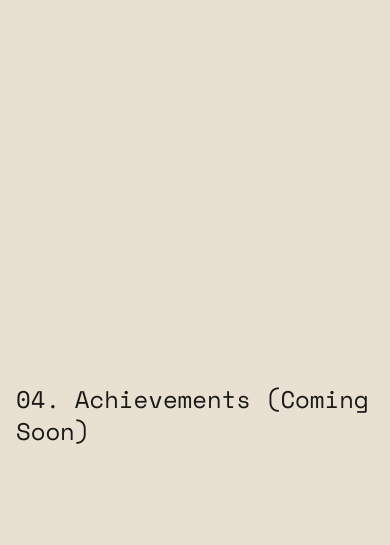
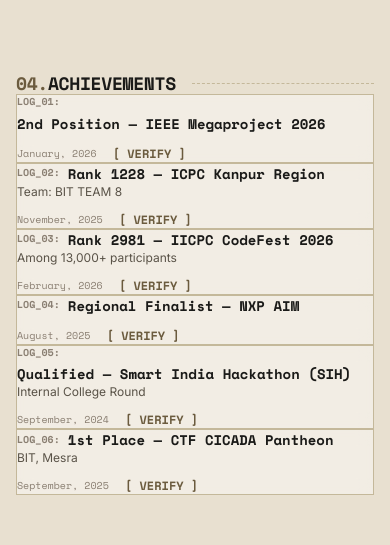
Before and after one commit to anasghayas/Portfolio, a React (Vite) app: page / in a window 390 px wide. Shown: the part 4166-4711 px from the top of the page. Built offline with nearby package versions, Linux system fonts and the light colour scheme.

Commit message:
Achievements section added

```diff
--- a/src/App.jsx
+++ b/src/App.jsx
@@ -4,6 +4,8 @@
 import About from './components/About'
 import Skills from './components/Skills'
 import Projects from './components/Projects'
+import Achievements from './components/Achievements'
+import Experience from './components/Experience'
 
 function App() {
   return (
@@ -14,9 +16,9 @@
         <About />
         <Skills />
         <Projects />
+        <Achievements />
+        <Experience />
         {/* Dummy sections so scroll works */}
-        <section id="achievements" className="h-screen flex items-center justify-center font-mono text-2xl text-[var(--text-primary)]">04. Achievements (Coming Soon)</section>
-        <section id="experience" className="h-screen bg-[var(--bg-card)] flex items-center justify-center font-mono text-2xl text-[var(--text-primary)]">05. Experience (Coming Soon)</section>
         <section id="contact" className="h-screen flex items-center justify-center font-mono text-2xl text-[var(--text-primary)]">06. Contact (Coming Soon)</section>
       </main>
     </>
--- /dev/null
+++ b/src/components/Achievements.jsx
@@ -0,0 +1,70 @@
+import { motion } from 'framer-motion';
+import { achievements } from '../data/portfolioData';
+import SectionHeading from './SectionHeading';
+
+export default function Achievements() {
+  const containerVariants = {
+    hidden: { opacity: 0 },
+    visible: {
+      opacity: 1,
+      transition: { staggerChildren: 0.08 }
+    }
+  };
+
+  const itemVariants = {
+    hidden: { opacity: 0, x: -10 },
+    visible: {
+      opacity: 1,
+      x: 0,
+      transition: { duration: 0.4, ease: 'easeOut' }
+    }
+  };
+
+  return (
+    <section id="achievements" className="border-b border-[var(--border)]">
+      <SectionHeading number="04" title="Achievements" />
+
+      <motion.div
+        variants={containerVariants}
+        initial="hidden"
+        whileInView="visible"
+        viewport={{ once: true, margin: "-100px" }}
+        className="space-y-4 max-w-4xl"
+      >
+        {achievements.map((item, index) => (
+          <motion.div
+            variants={itemVariants}
+            key={index}
+            className="flex flex-col sm:flex-row sm:items-center justify-between gap-3 p-4 border border-[var(--border)] bg-[#fcfaf7]/50 backdrop-blur-sm hover:shadow-[var(--shadow-sm)] transition-shadow duration-200"
+          >
+            <div className="space-y-1">
+              <div className="font-mono text-sm font-bold text-[var(--text-primary)] flex flex-wrap items-center gap-x-2 gap-y-1">
+                <span className="text-[var(--text-muted)] text-[10px] select-none">LOG_0{index + 1}:</span>
+                {item.title}
+              </div>
+              {item.detail && (
+                <div className="font-sans text-xs text-[var(--text-secondary)] pl-0 sm:pl-10">
+                  {item.detail}
+                </div>
+              )}
+            </div>
+
+            <div className="flex items-center gap-4 pl-0 sm:pl-10 font-mono text-xs shrink-0 self-start sm:self-center">
+              <span className="text-[var(--text-muted)] text-[10px] sm:text-xs">{item.date}</span>
+              {item.link && (
+                <a
+                  href={item.link}
+                  target="_blank"
+                  rel="noreferrer"
+                  className="text-[var(--accent)] font-bold hover:underline"
+                >
+                  [ VERIFY ]
+                </a>
+              )}
+            </div>
+          </motion.div>
+        ))}
+      </motion.div>
+    </section>
+  );
+}
```
